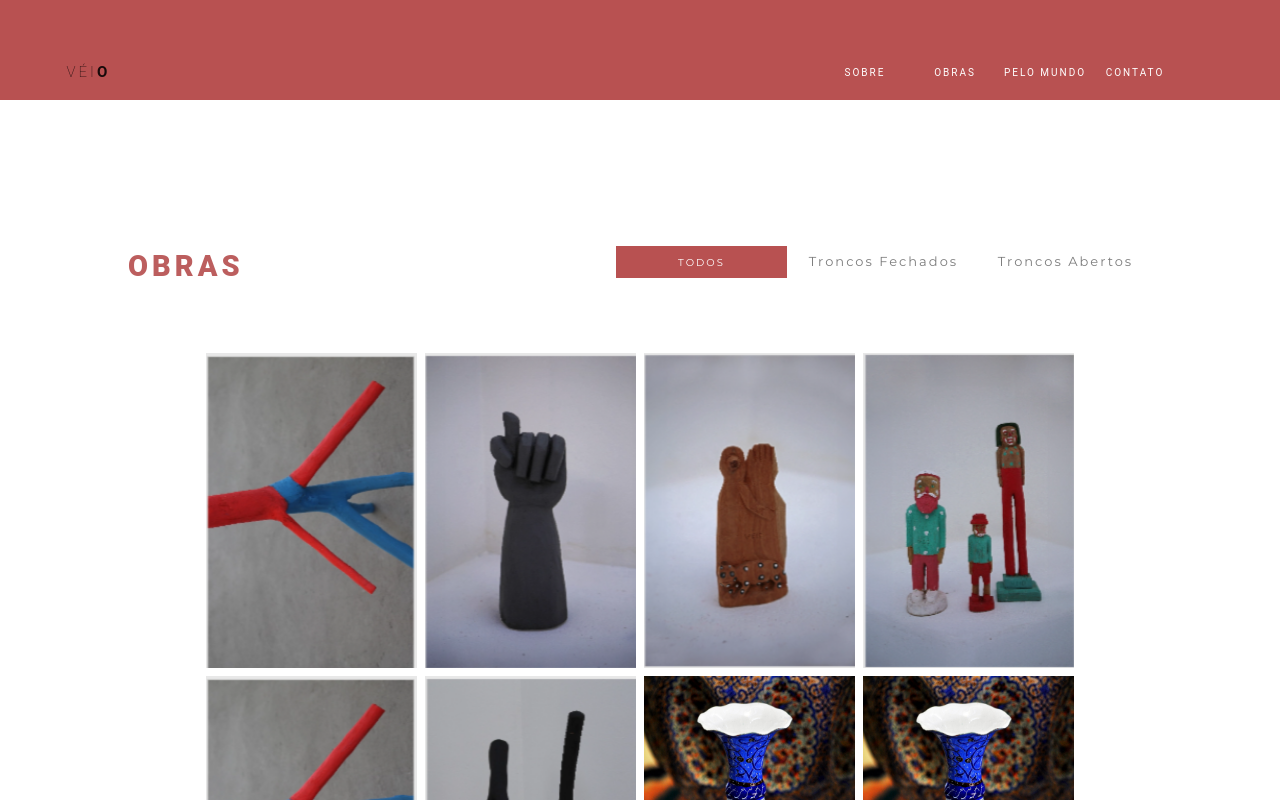
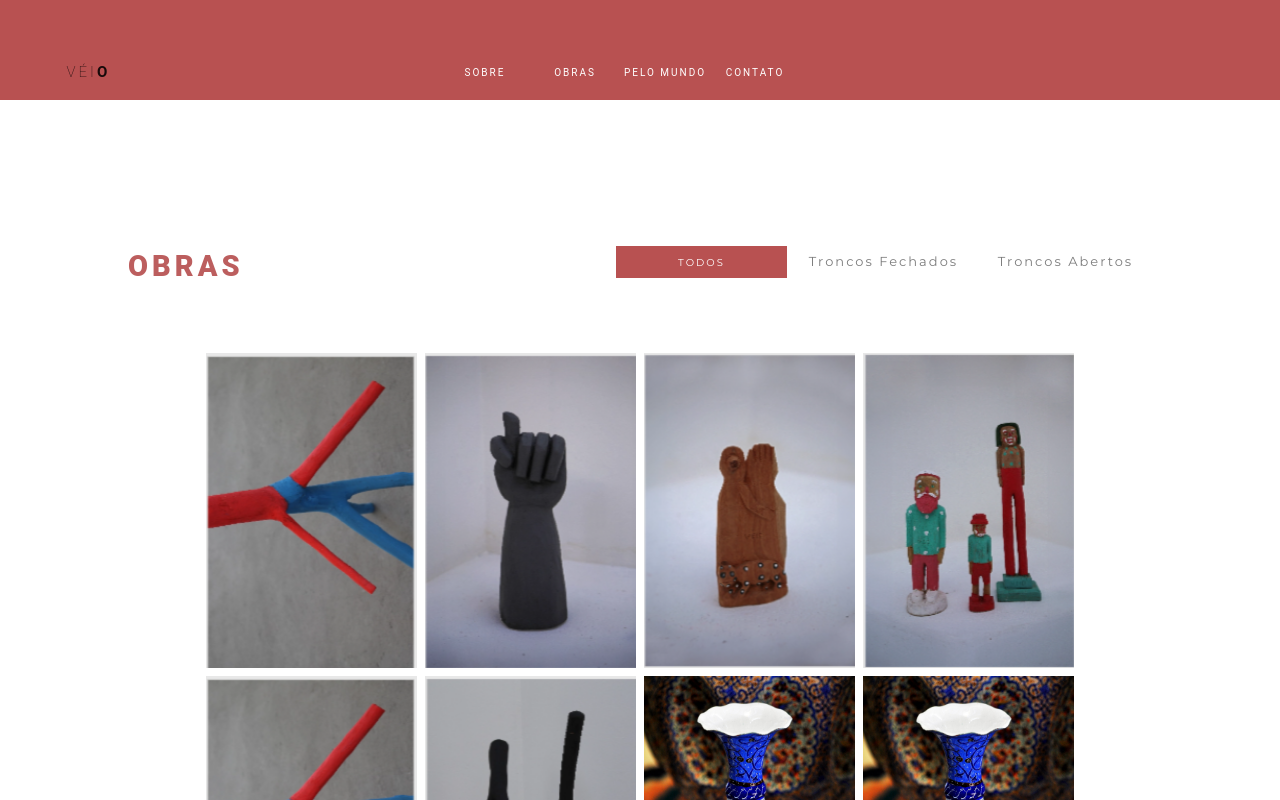
Before and after one commit to guirezen/site-veio, a React (Vite) app: page /obras in a window 1280 px wide. Shown: the top 800 px of the page. Built offline with nearby package versions, Linux system fonts and the light colour scheme.

Commit message:
Adiciona ajustes na responsividades do popup obra e na largura máxima da página baseado nos banners.

```diff
--- a/src/Components/Head/styles.js
+++ b/src/Components/Head/styles.js
@@ -56,7 +56,7 @@ export const ListConteiner = styled.div`
     display: flex;
     width: 100%;
     max-width: 880px;
-    margin-right: 100px;
+    margin-right: 480px;
 
     @media (max-width: 900px) {
         margin-right: 0px;
--- a/src/Components/Layout/styles.js
+++ b/src/Components/Layout/styles.js
@@ -10,6 +10,6 @@ export const ConteinerBody = styled.div`
 
 export const ConteinerInBody = styled.div`
     width: 100%;
-    max-width: 1366px;
+    max-width: 2155px;
     position: relative;
 `
--- a/src/Components/PopupObra/index.jsx
+++ b/src/Components/PopupObra/index.jsx
@@ -44,6 +44,10 @@ const StyledCloseIcon = styled(IconButton)(() => ({
     'svg': {
         fontSize: '30px'
     },
+    '@media (max-width: 600px)' : {
+        right: '6px!important',
+        top: '7px!important',
+    }
 
 }))
 
@@ -74,7 +78,7 @@ export default function PopupObra() {
             >
                 <CloseIcon />
             </StyledCloseIcon>
-            <ConteinerPopupObra id='div-abaixo-da-externa'>
+            <ConteinerPopupObra>
                 <ConteinerImage>
                     <img src={obraSelected.url} />
                 </ConteinerImage>
--- a/src/Components/PopupObra/styles.js
+++ b/src/Components/PopupObra/styles.js
@@ -9,7 +9,11 @@ export const ConteinerPopupObra = styled.div`
     @media (max-width: 900px) {
         height: auto;
         flex-direction: column;
-        padding: 25px 0
+        padding: 25px 0;
+    }
+
+    @media (max-width: 600px) {
+        margin-top: 30px;
     }
 `
 
@@ -48,7 +52,6 @@ export const ConteinerImage = styled.div`
 
 export const ConteinerDetalhesObra = styled.div`
     width: 70%;
-    height: 527px;
     display: flex;
     flex-direction: column;
     justify-content: space-between;
@@ -82,6 +85,10 @@ export const ConteinerDetalhesObra = styled.div`
         color: #B85151;
         margin-bottom: 8px;
     }
+
+    @media (min-width: 900px) {
+        height: 527px;
+    }
 `
 
 export const ConteinerCaracteristicasObra = styled.dl`
```
